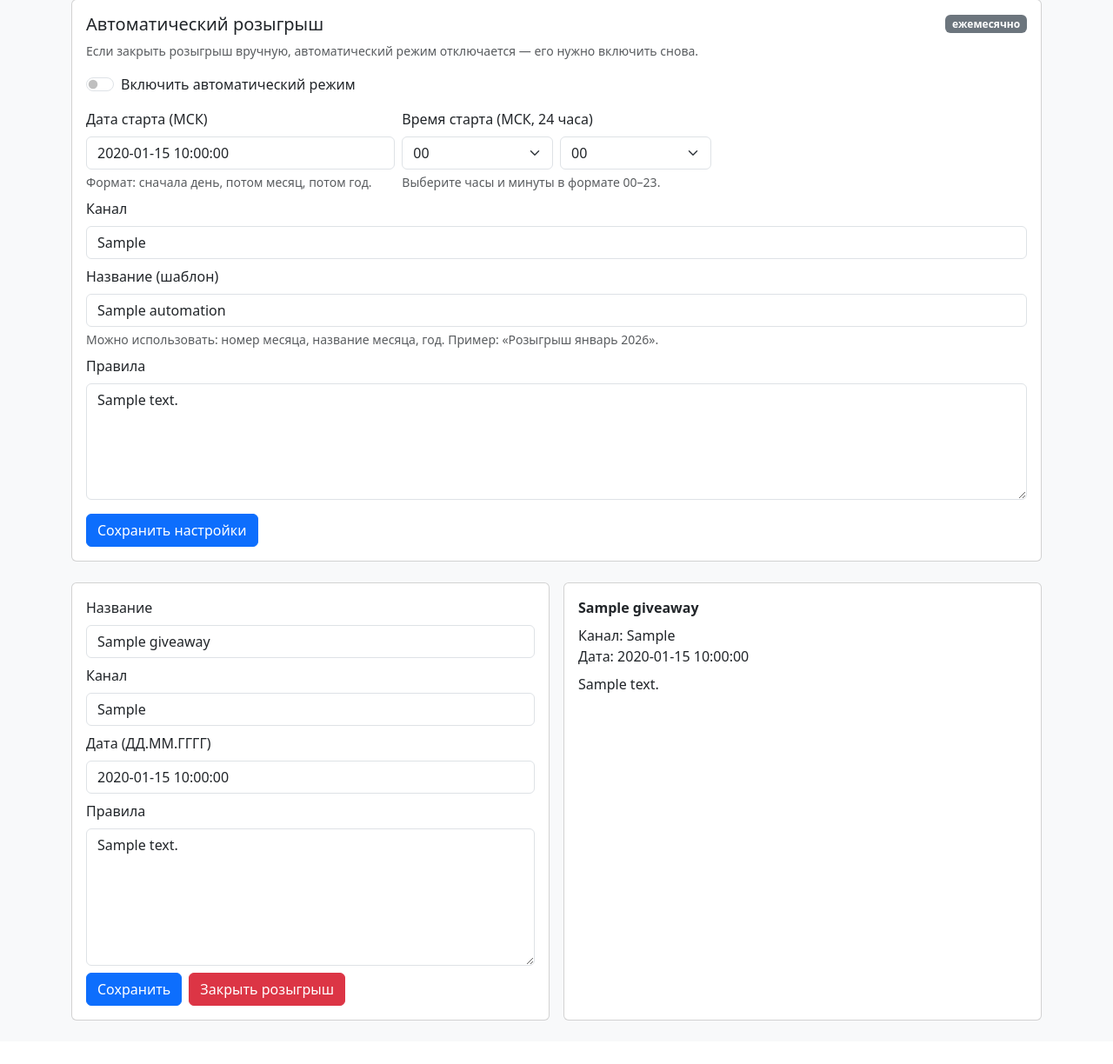
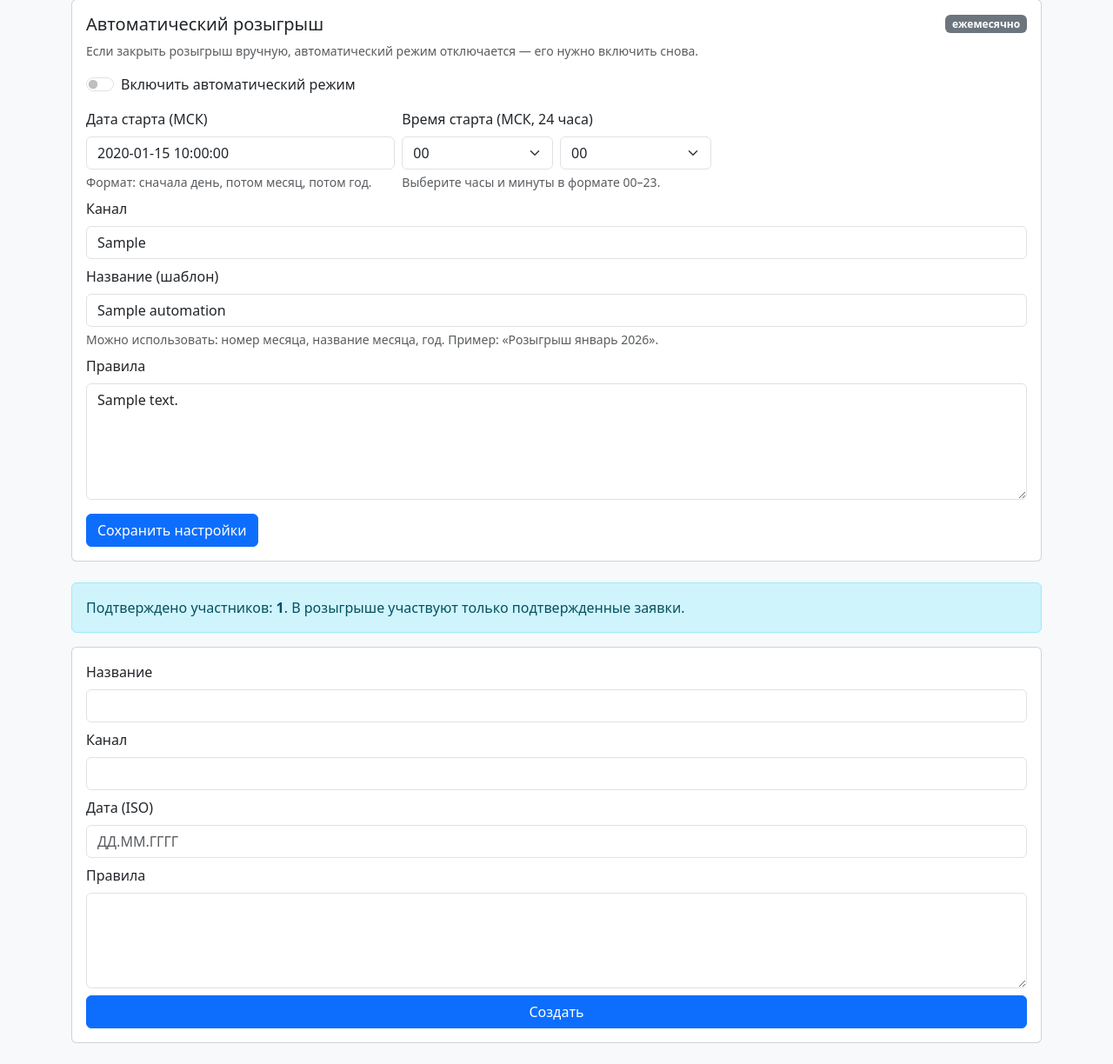
Before and after one commit to limbovvv/tg-bot-clothes, a Python web app: template backend/app/web/templates/giveaway.html in a window 1280 px wide. Shown: the part 140-1364 px from the top of the page at 87% size. Before the commit the page ends 1314 px from the top, so only its background shows below. Run offline with Jinja, Linux system fonts and the light colour scheme; the template is opened without the code that fills it: most values are stand-ins (such as "Sample title", 1, 10 or a date in 2020).

Commit message:
Remove manual giveaway block and always show approved count

```diff
--- a/backend/app/web/templates/giveaway.html
+++ b/backend/app/web/templates/giveaway.html
@@ -84,11 +84,14 @@
   </div>
   {% endif %}
 </div>
-{% if automation.is_enabled %}
 <div class="alert alert-info" role="alert">
-  Подтверждено участников: <strong>{{ approved_count }}</strong>. В автоматическом розыгрыше участвуют только подтвержденные заявки.
+  Подтверждено участников: <strong>{{ approved_count }}</strong>.
+  {% if automation.is_enabled %}
+  В автоматическом розыгрыше участвуют только подтвержденные заявки.
+  {% else %}
+  В розыгрыше участвуют только подтвержденные заявки.
+  {% endif %}
 </div>
-{% endif %}
 {% if auto_overlay %}
 <style>
   .auto-card {
@@ -174,8 +177,7 @@
     syncTime();
   })();
 </script>
-{% if not automation.is_enabled %}
-{% if giveaway %}
+{% if False %}
 <div class="row g-3">
   <div class="col-md-6">
     <form method="post" action="/admin/giveaway/update" class="card card-body h-100">
@@ -236,5 +238,4 @@
   <button class="btn btn-primary">Создать</button>
 </form>
 {% endif %}
-{% endif %}
 {% endblock %}
```
